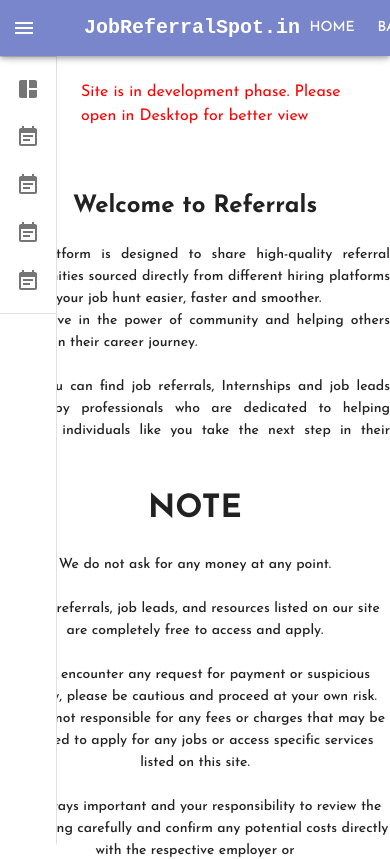
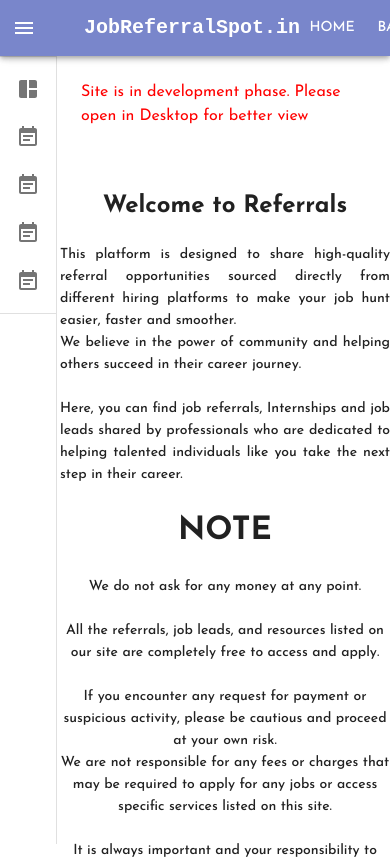
Before and after one commit to Mandagekrishna/JobReferralSpot.in, a React (Vite) app: page / in a window 390 px wide. Shown: the top 859 px of the page. Built offline with nearby package versions, Linux system fonts and the light colour scheme.

Commit message:
added side bar

```diff
--- a/src/App.jsx
+++ b/src/App.jsx
@@ -59,7 +59,7 @@
 
 
 
-      <Box sx={{marginLeft:{md:drawerStatus?'280px':'60px'}}}>
+      <Box sx={{marginLeft:{md:drawerStatus?'280px':'60px',xs:'60px'}}}>
 
       <Routes>
 
```
